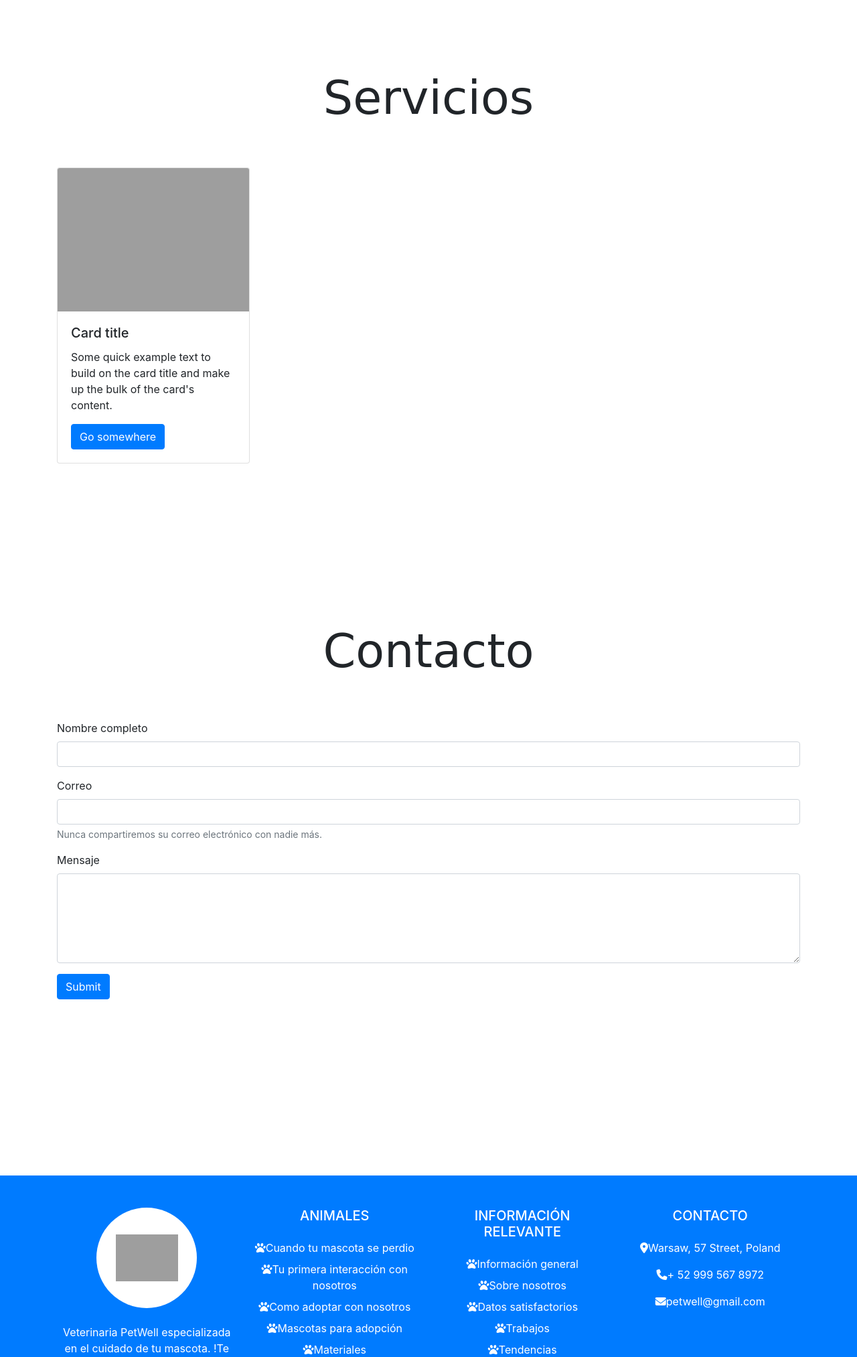
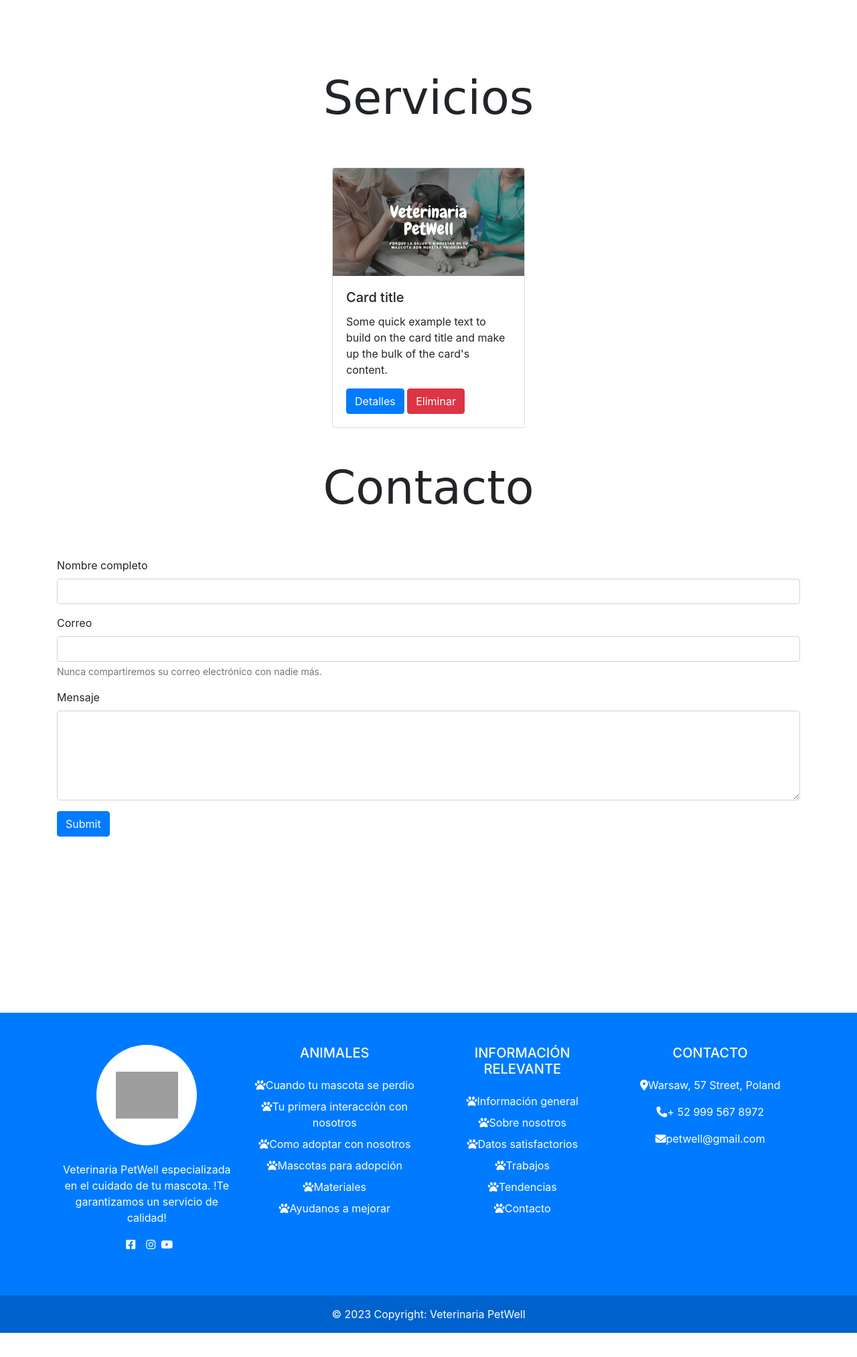
Before and after one commit to LSanchez08/DjangoPostgres, a Django app: template DjangoPostgres/DjangoPostgres/templates/pages/home.html in a window 1280 px wide. Shown: the part 1523-3549 px from the top of the page at 67% size. After the commit the page ends 3513 px from the top, so only its background shows below. Run offline with Django 4.2, Linux system fonts and the light colour scheme; the template is opened without the code that fills it: most values are stand-ins (such as "Sample title", 1, 10 or a date in 2020); parts of the project's set-up code (start-up, migrations or seed data) failed here and were passed over; some libraries are stand-ins or nearby versions; some web fonts are replaced; grey boxes are pictures that could not be loaded.

Commit message:
list and view details

```diff
--- a/DjangoPostgres/DjangoPostgres/templates/pages/home.html
+++ b/DjangoPostgres/DjangoPostgres/templates/pages/home.html
@@ -65,17 +65,20 @@
         <div class="container div-main-services">
             {%if services%}
                 {%for ser in services%}
+
                     <div class="card" style="width: 18rem;">
-                        <img src="..." class="card-img-top" alt="...">
+                        <img src="{% static 'imgs/perrito1.png' %}" class="card-img-top" alt="...">
                         <div class="card-body">
                         <h5 class="card-title">Card title</h5>
                         <p class="card-text">Some quick example text to build on the card title and make up the bulk of the card's content.</p>
-                        <a href="#" class="btn btn-primary">Go somewhere</a>
+                        <a href="#" class="btn btn-primary" data-toggle="modal" data-target="#detailsProduct">Detalles</a>
+                        <a href="#" class="btn btn-danger">Eliminar</a>
                         </div>
                     </div>
+
                 {%endfor%}
             {%else%}
-                <p>no hay servicios guardados</p>
+                <h4 class="text-danger">no hay servicios guardados</h4>
             {%endif%}
         </div>
     </section>
@@ -230,4 +233,29 @@
     </footer>
     <!-- ================= END FOOTER ================= -->
 
+    <!-- Button trigger modal -->
+
+    <!-- Modal -->
+    <div class="modal fade" id="detailsProduct" tabindex="-1" aria-labelledby="exampleModalLabel" aria-hidden="true">
+        <div class="modal-dialog modal-dialog-scrollable">
+            <div class="modal-content">
+            <div class="modal-header">
+                <h5 class="modal-title" id="exampleModalLabel">Nombre</h5>
+            </div>
+            <div class="modal-body">
+                <img src="{% static 'imgs/perrito1.png' %}" class="card-img-top" alt="...">
+                <h5>Descripcion</h5>
+                <p class="card-text">Some quick example text to build on the card title and make up the bulk of the card's content.</p>
+                <h5>Precio</h5>
+                <p>$180</p>
+            </div>
+            <div class="modal-footer">
+                <button type="button" class="btn btn-secondary" data-dismiss="modal">Cerrar</button>
+                <button type="button" class="btn btn-primary">Editar</button>
+                <button type="button" class="btn btn-danger">Eliminar</button>
+            </div>
+            </div>
+        </div>
+    </div>
+
 {% endblock %}
--- a/DjangoPostgres/static/css/styles.css
+++ b/DjangoPostgres/static/css/styles.css
@@ -40,12 +40,16 @@ html {
 /* ============= SERVICES ============= */
 #services {
     margin: 2%;
-    height: 100vh;
 }
 
 .div-main-services {
     display: flex;
     flex-wrap: wrap;
+    justify-content: space-around;
+}
+
+.card {
+    margin-bottom: 2%;
 }
 
 /* ============= END SERVICES ============= */
```
Also changed, not shown: DjangoPostgres/api/views.py (+19 -1 lines).
